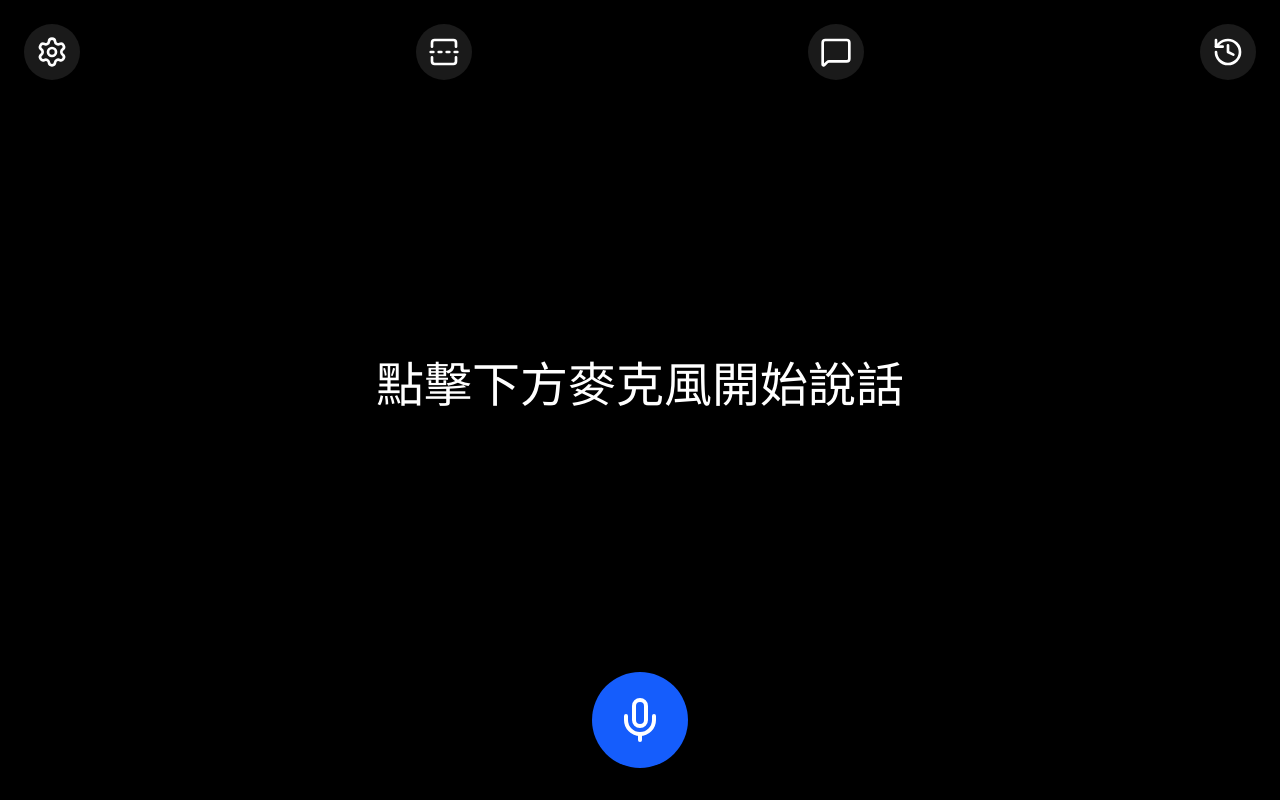
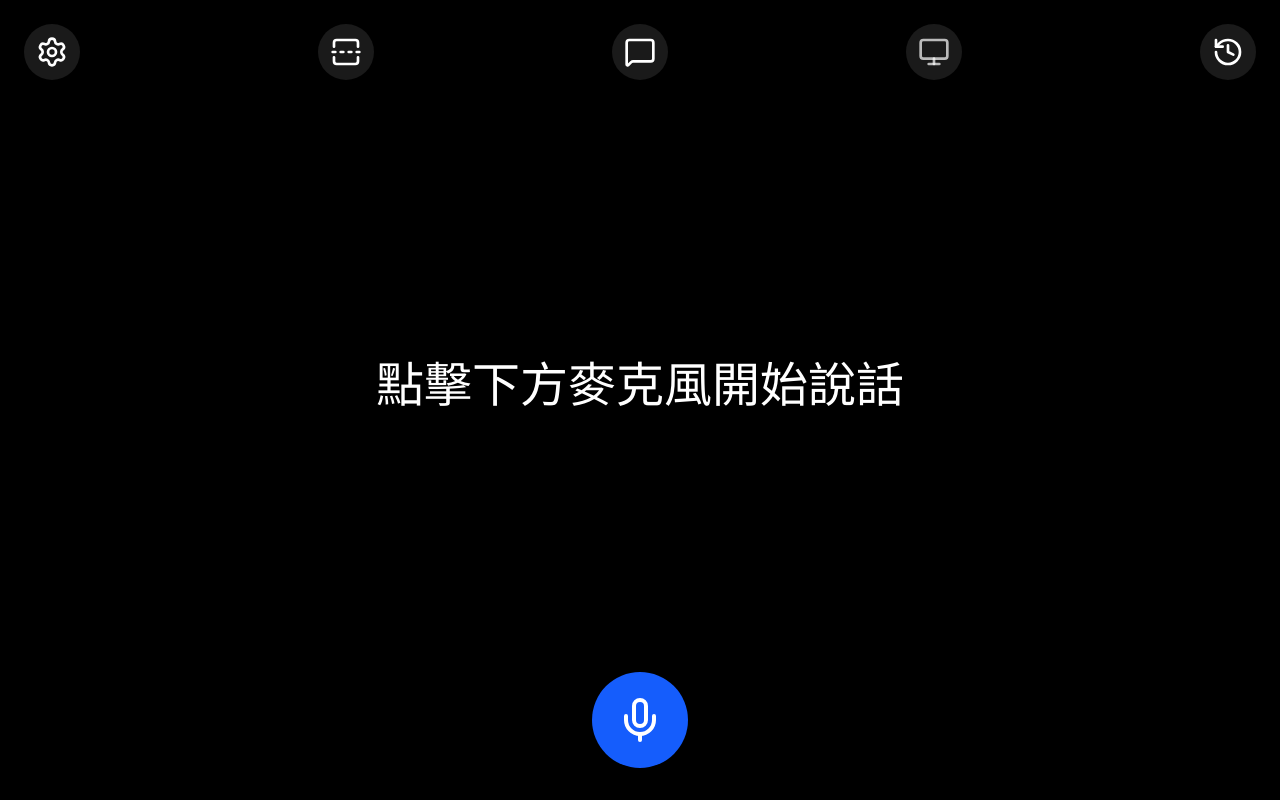
Before and after one commit to garrettwu2026/DeafComm, a React (Vite) app: page / in a window 1280 px wide. Built offline with nearby package versions, Linux system fonts and the light colour scheme.

Commit message:
feat(audio): Manage audio source node lifecycle
Introduces a `sourceNodeRef` to properly manage the `MediaStreamAudioSourceNode`. This ensures the audio source is created and connected correctly within the audio context, improving audio processing stability and preventing potential resource leaks.

```diff
--- a/src/App.tsx
+++ b/src/App.tsx
@@ -81,6 +81,7 @@ export default function App() {
   // Refs for Audio Visualizer & VAD
   const audioContextRef = useRef<AudioContext | null>(null);
   const analyserRef = useRef<AnalyserNode | null>(null);
+  const sourceNodeRef = useRef<MediaStreamAudioSourceNode | null>(null);
   const animationFrameRef = useRef<number | null>(null);
   const lastAudioTimeRef = useRef<number>(Date.now());
   const hasSpokenRef = useRef<boolean>(false);
@@ -493,6 +494,7 @@ export default function App() {
 
     audioContextRef.current = audioCtx;
     analyserRef.current = analyser;
+    sourceNodeRef.current = source;
     lastAudioTimeRef.current = Date.now();
     hasSpokenRef.current = false;
 
@@ -630,7 +632,12 @@ export default function App() {
           await audioCtx.resume().catch(console.error);
         }
 
-        const source = audioCtx.createMediaStreamSource(stream);
+        const source = sourceNodeRef.current;
+        if (!source) {
+          alert('語音來源初始化失敗。');
+          stopRecording();
+          return;
+        }
         const processor = audioCtx.createScriptProcessor(4096, 1, 1);
 
         source.connect(processor);
@@ -1237,14 +1244,23 @@ export default function App() {
           <MessageSquare className="w-8 h-8" />
         </button>
 
-        {isCasting && (
         <button
-            onClick={() => setShowQR(true)}
-            className="p-3 bg-blue-500 backdrop-blur-md rounded-full text-white animate-pulse"
+          onClick={isCasting ? () => setShowQR(true) : toggleCasting}
+          className={`p-3 backdrop-blur-md rounded-full transition group relative ${
+            isCasting
+              ? 'bg-blue-500 text-white animate-pulse shadow-[0_0_15px_rgba(59,130,246,0.5)]'
+              : 'bg-white/10 text-white/70 hover:bg-white/20 hover:text-white'
+          }`}
+          title="外部螢幕投射"
         >
           <Monitor className="w-8 h-8" />
+          {isCasting && (
+            <span className="absolute -top-1 -right-1 flex h-3 w-3">
+              <span className="animate-ping absolute inline-flex h-full w-full rounded-full bg-green-400 opacity-75"></span>
+              <span className="relative inline-flex rounded-full h-3 w-3 bg-green-500"></span>
+            </span>
+          )}
         </button>
-        )}
 
         <button
           onClick={() => setView('history')}
@@ -1469,12 +1485,23 @@ export default function App() {
               </span>
             </div>
 
+            <div className="flex space-x-3 w-full">
+              <button
+                onClick={() => {
+                  toggleCasting();
+                  setShowQR(false);
+                }}
+                className="flex-1 py-4 bg-red-100 text-red-600 rounded-2xl font-bold hover:bg-red-200 transition"
+              >
+                停止投射
+              </button>
               <button
                 onClick={() => setShowQR(false)}
-              className="w-full py-4 bg-blue-600 text-white rounded-2xl font-bold hover:bg-blue-700 transition"
+                className="flex-1 py-4 bg-blue-600 text-white rounded-2xl font-bold hover:bg-blue-700 transition"
               >
                 關閉
               </button>
+            </div>
           </div>
         </div>
       )}
```
Lines whose indentation alone changed are shown as unchanged.
